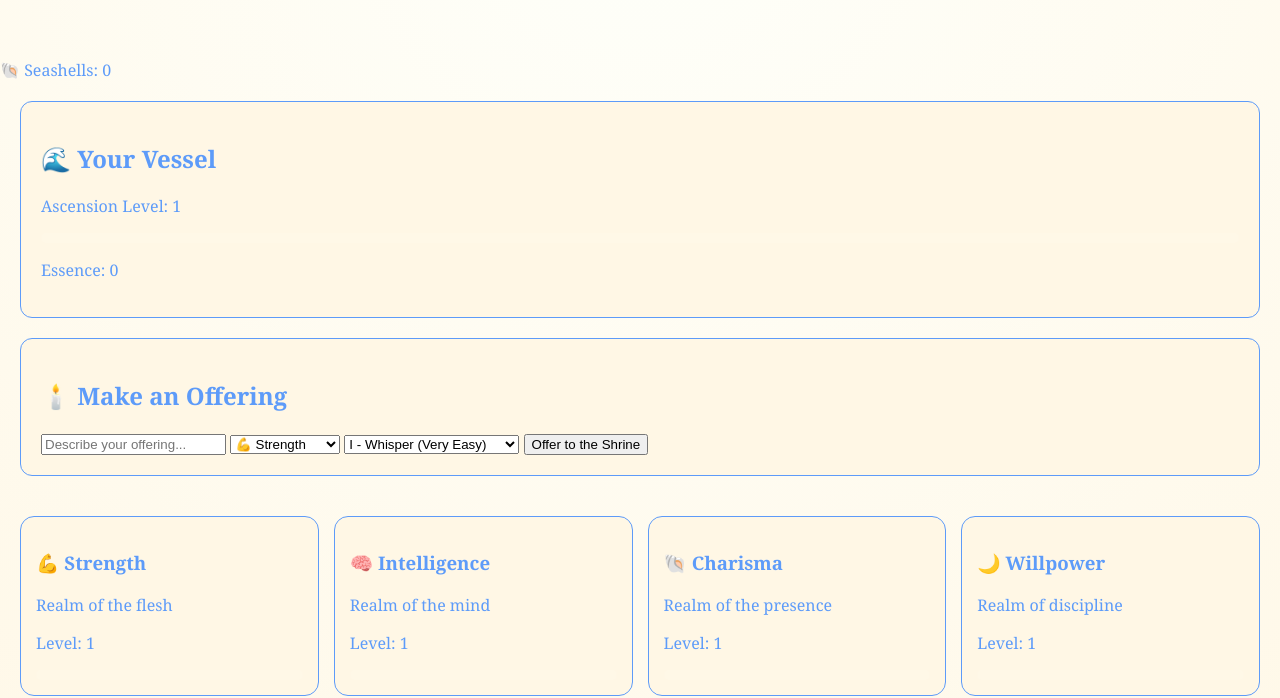
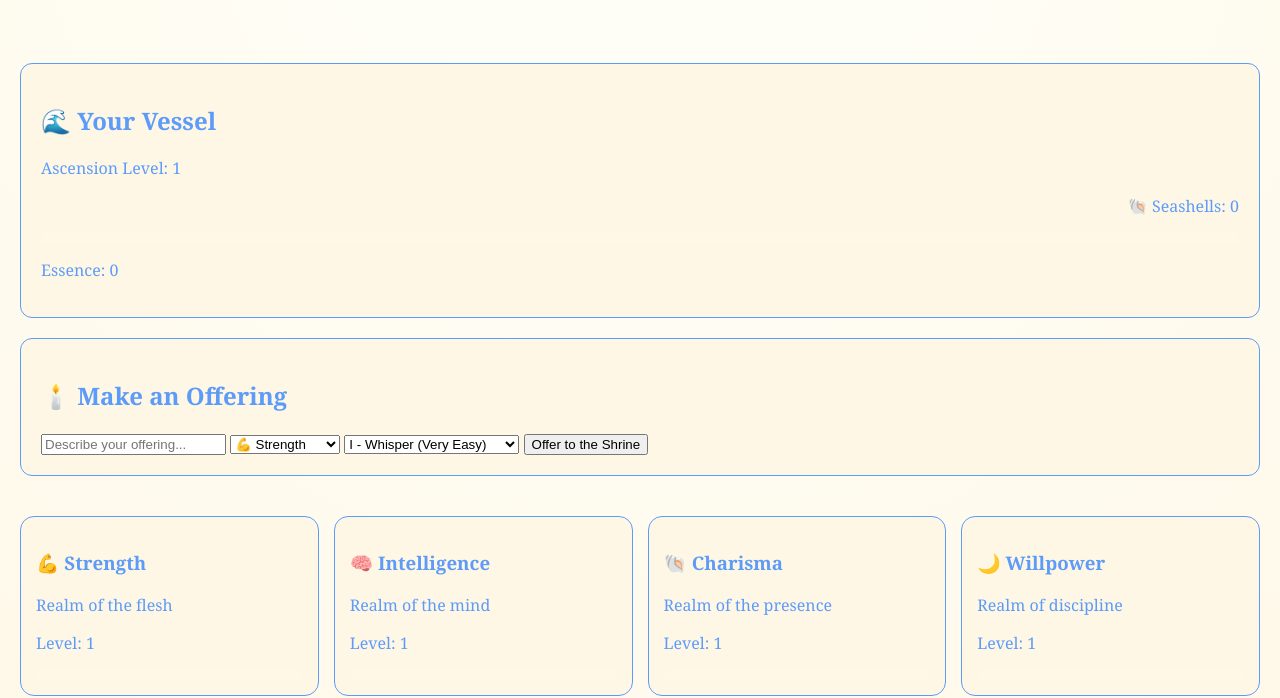
Before and after one commit to SofiaGrigoriadou/tada, a plain HTML site: page index.html in a window 1280 px wide. Shown: the part 141-839 px from the top of the page. Drawn offline with Linux system fonts and the light colour scheme.

Commit message:
Update index.html

```diff
--- a/index.html
+++ b/index.html
@@ -6,14 +6,12 @@
   <link rel="stylesheet" href="style/light.css">
 </div>
 
-<p>🐚 Seashells: <span id="shells">0</span></p>
-
 <!-- 🌊 CHARACTER VESSEL -->
 <div class="vessel">
 
   <h2>🌊 Your Vessel</h2>
 
-  <p>Ascension Level: <span id="level">1</span></p>
+  <p>Ascension Level: <span id="level">1</span></p> <p align="right">🐚 Seashells: <span id="shells">0</span></p>
 
   <div class="bar">
     <div id="charBar" class="fill"></div>
```
